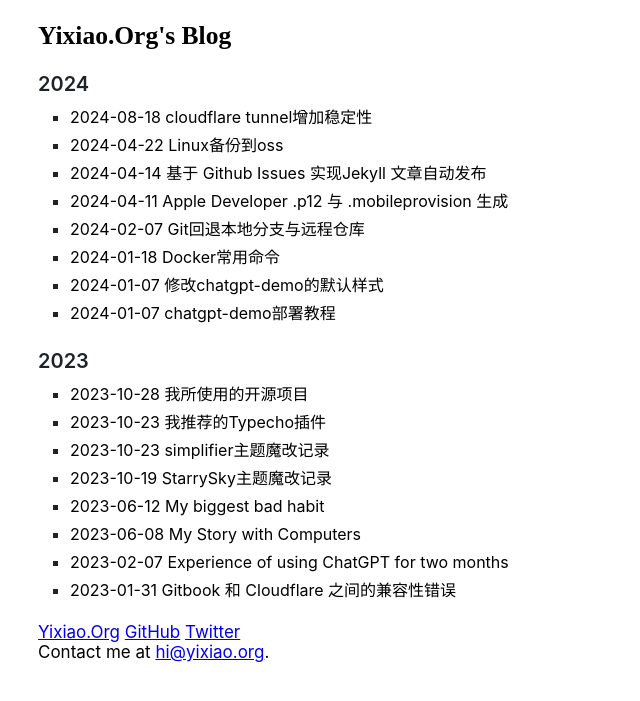
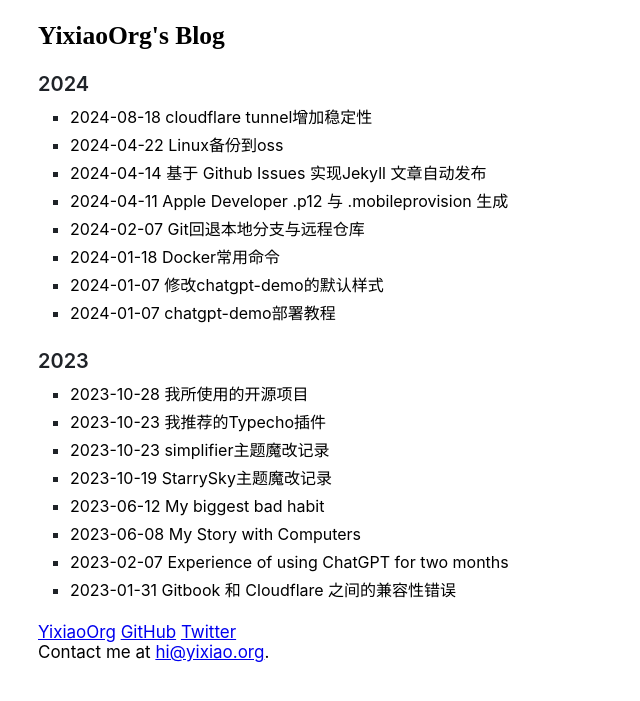
Before and after one commit to YixiaoOrg/blog.yixiao.org, a Jekyll site: the page built from index.html, in a window 1280 px wide. Shown: the top 701 px of the page, without its empty margins (0-640 px from the left). Built offline with Jekyll 4.4.1, drawn with Linux system fonts in a browser that asks for light colours; comment, search, counter and statistics services are not loaded.

Commit message:
Update default.html

```diff
--- a/_layouts/default.html
+++ b/_layouts/default.html
@@ -7,10 +7,10 @@
 <link rel="stylesheet" href="/github-markdown-light.css">
 <link rel="stylesheet" href="/github.css">
 {% if page.url == "/" %}
-<title>Yixiao.Org's Blog</title>
+<title>YixiaoOrg's Blog</title>
 {% endif %}
 {% if page.id %}
-<title>{{ page.title }} - Yixiao.Org</title>
+<title>{{ page.title }} - YixiaoOrg</title>
 {% endif %}
 <style>
     /* 默认情况下，照片宽度为50% */
@@ -40,10 +40,10 @@
 </head>
 <body>
   {% if page.url == "/" %}
-  <h2>Yixiao.Org's Blog</h2>
+  <h2>YixiaoOrg's Blog</h2>
   {% endif %}
 {% if page.id %}
-<h2><a style="text-decoration: none;" href="/">Yixiao.Org's Blog</a></h2>
+<h2><a style="text-decoration: none;" href="/">YixiaoOrg's Blog</a></h2>
 <h1 style="display:inline;">{{page.title}}</h1> {{ page.date | date: "%Y-%m-%d" }}
 <br><br>
 {% endif %}
@@ -70,7 +70,7 @@ async>
 {% endif %}
 <footer style="font-family: -apple-system, BlinkMacSystemFont, segoe ui, noto sans, Helvetica, Arial, sans-serif, apple color emoji, segoe ui emoji;">
 <br>
-<a href="https://Yixiao.Org">Yixiao.Org</a>
+<a href="https://Yixiao.Org">YixiaoOrg</a>
 <a href="https://github.com/YixiaoOrg" target="_blank" rel="me noopener noreffer">GitHub</a>
 <a href="https://twitter.com/YixiaoOrg" target="_blank" rel="me noopener noreffer">Twitter</a><br>
 Contact me at <a alt="发邮件我吧！" href="mailto:&#x0068;&#x0069;&#x0040;&#x0079;&#x0069;&#x0078;&#x0069;&#x0061;&#x006f;&#x002e;&#x006f;&#x0072;&#x0067;">&#x0068;&#x0069;&#x0040;&#x0079;&#x0069;&#x0078;&#x0069;&#x0061;&#x006f;&#x002e;&#x006f;&#x0072;&#x0067;</a>.
```
